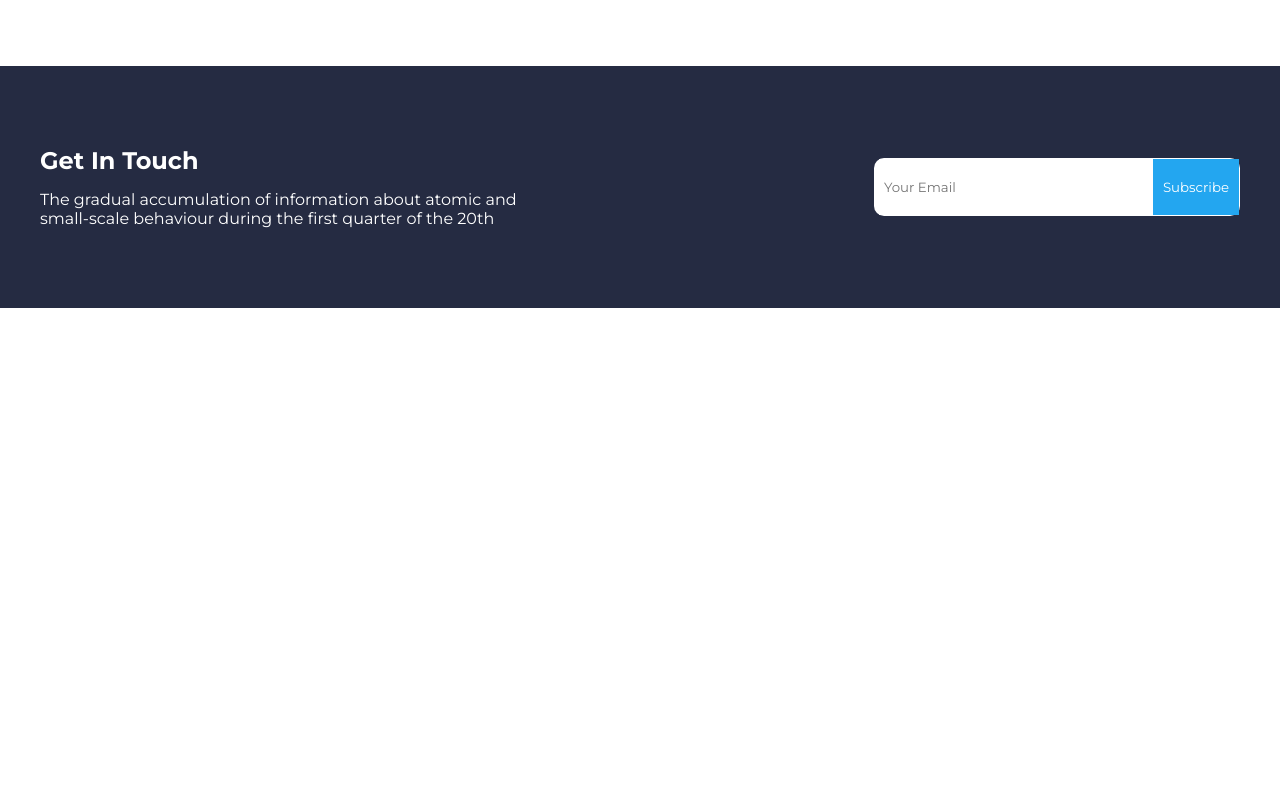
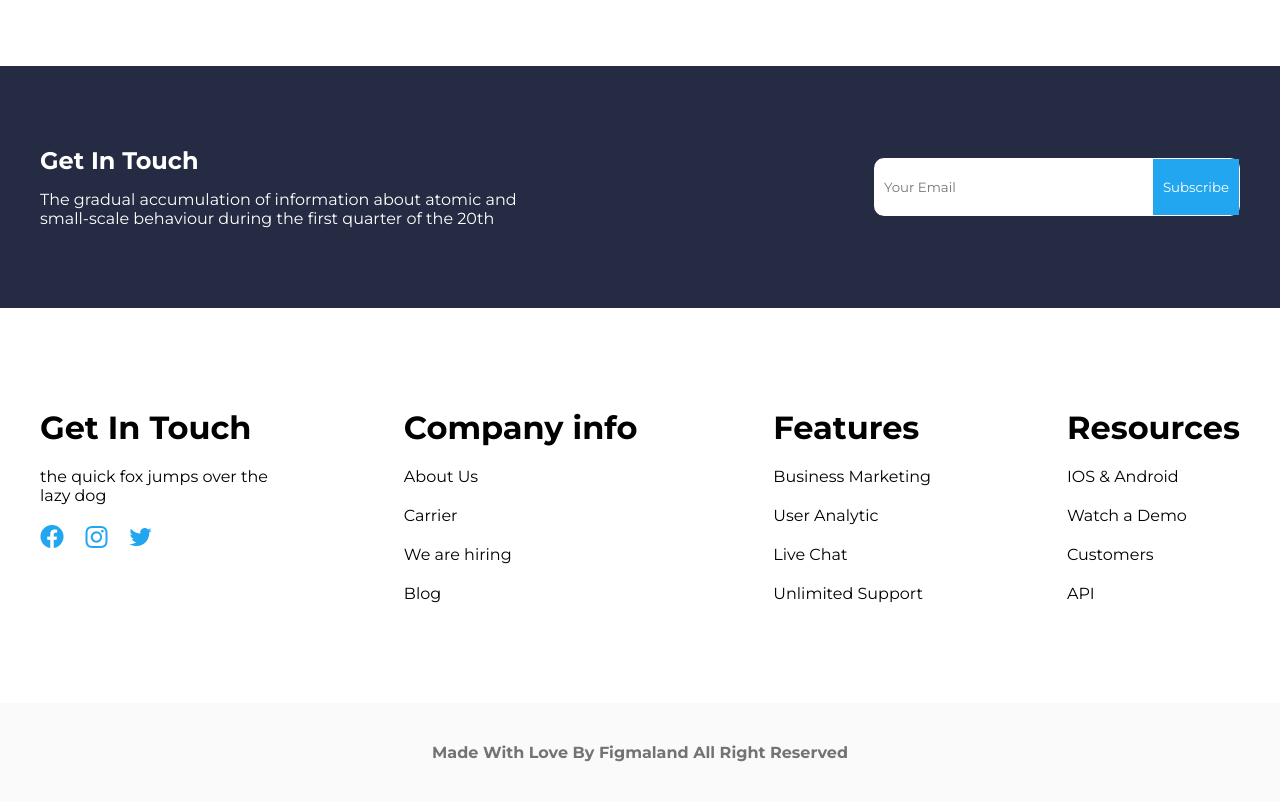
Before and after one commit to hursedhimmatov7-del/SCSS-1, a plain HTML site: page index.html in a window 1280 px wide. Shown: the part 4077-4879 px from the top of the page. Before the commit the page ends 4435 px from the top, so only its background shows below. Drawn offline with Linux system fonts and the light colour scheme; a web font is replaced by a local one.

Commit message:
Footer done plus media 'final version'

```diff
--- a/index.html
+++ b/index.html
@@ -364,5 +364,35 @@ small-scale behaviour during the first quarter of the 20th </p>
         </div>
  </div>
     </section>
+    <footer>
+        <div class="foots">
+            <h1>Get In Touch</h1>
+            <p>the quick fox jumps over the <br>
+lazy dog</p>
+<img src="socia.png" alt="">
+        </div>
+        <div class="foots">
+            <h1>Company info</h1>
+            <p>About Us</p>
+            <p>Carrier</p>
+            <p>We are hiring</p>
+            <p>Blog</p>
+        </div>
+        <div class="foots">
+            <h1>Features</h1>
+            <P>Business Marketing</P>
+            <P>User Analytic</P>
+            <P>Live Chat</P>
+            <p>Unlimited Support</p>
+        </div>
+        <div class="foots">
+            <h1>Resources</h1>
+            <p>IOS & Android</p>
+            <p>Watch a Demo</p>
+            <p>Customers</p>
+            <p>API</p>
+        </div>
+    </footer>
+    <h4 class="h4">Made With Love By Figmaland All Right Reserved </h4>
 </body>
 </html>
--- a/style.scss
+++ b/style.scss
@@ -306,7 +306,25 @@ padding: 15px 0px;
         padding: 20px 10px;
     }
 }
-
+footer{
+    max-width: 1200px;
+    margin: 100px auto;
+    display: flex;
+    align-items: baseline;
+    justify-content: space-between;
+    .foots{
+        display: flex;
+        align-items: start;
+        flex-direction: column;
+        gap: 20px;
+    }
+}
+.h4{
+    text-align: center;
+    color: #737373;
+    background-color: #FAFAFA;
+    padding: 40px 0px;
+}
 @media (max-width:500px){
     header{
         display: none;
@@ -458,5 +476,11 @@ padding: 15px 0px;
         padding: 2px 5px;
     }
     }
+    footer{
+        width: 60%;
+        margin: 50px 20%;
+        flex-direction: column;
+        gap: 30px;
+    }
 
 }
```
Also changed, not shown: socia.png (added), style.css, 1 other file.
